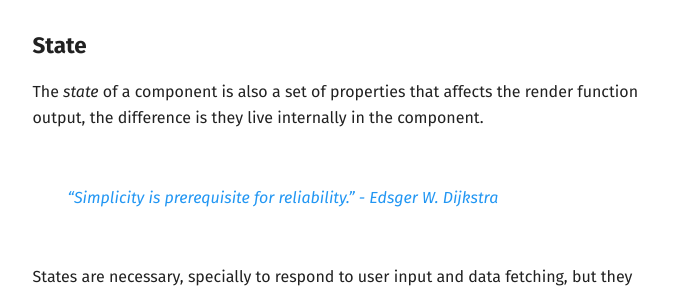
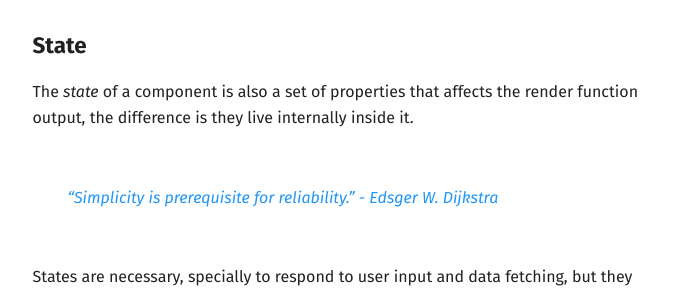
Before and after one commit to jeremenichelli/jeremenichelli.github.io, a Jekyll site: the page built from _posts/2017-04-05-props-states-react-components.md, in a window 1280 px wide and 900 px high, scrolled down 385 px. Shown: the part 178-471 px from the top of the window, without its empty margins (300-974 px from the left). Built offline with Jekyll 4.4.1, drawn with Linux system fonts in a browser that asks for light colours.

Commit message:
Small correcitons on last post

```diff
--- a/_posts/2017-04-05-props-states-react-components.md
+++ b/_posts/2017-04-05-props-states-react-components.md
@@ -15,7 +15,7 @@ By giving _props_ this role, you will favor a unique down data flow direction.
 
 ## State
 
-The _state_ of a component is also a set of properties that affects the render function output, the difference is they live internally in the component.
+The _state_ of a component is also a set of properties that affects the render function output, the difference is they live internally inside it.
 
 > “Simplicity is prerequisite for reliability.” - Edsger W. Dijkstra
 
```
